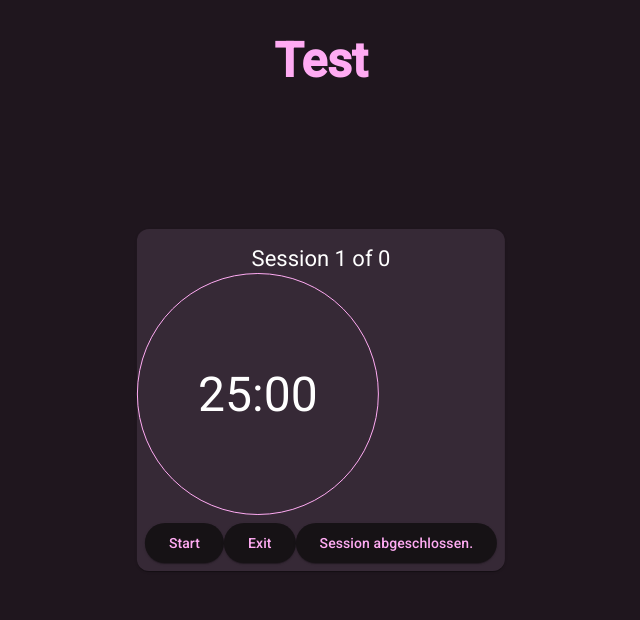
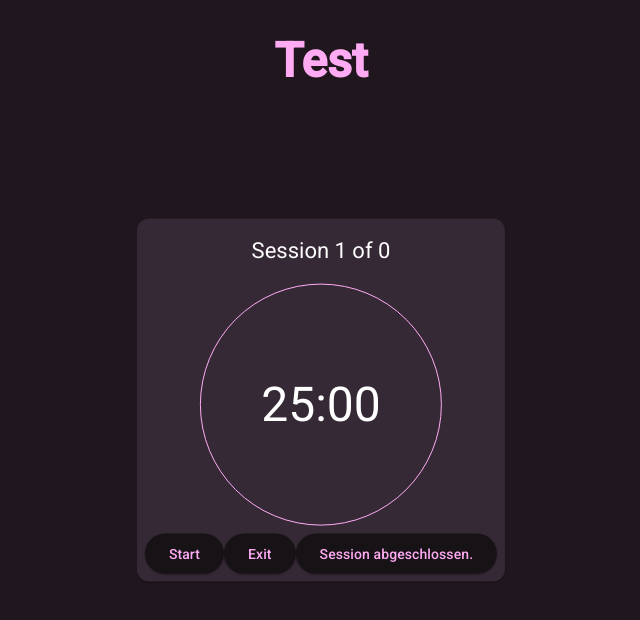
Before and after one commit to TySuvion/akademiplan-webapp, an Angular app: page /studysession in a window 1280 px wide. Shown: the top 620 px of the page, without its empty margins (319-959 px from the left). Built offline with nearby package versions, Linux system fonts and the light colour scheme; sample sign-in values are in the browser's storage.

Commit message:
timer is centered again

```diff
--- a/src/app/studysession/studysession.component.css
+++ b/src/app/studysession/studysession.component.css
@@ -24,6 +24,7 @@ h1 {
   justify-content: center;
   font-size: 3em;
   text-align: center;
+  align-items: center;
   position: fixed;
   top: 50%;
   left: 50%;
@@ -40,11 +41,15 @@ h1 {
   align-items: center;
   justify-content: center;
   aspect-ratio: 1;
+  position: relative;
+  top: 50%;
+  left: 50%;
+  transform: translate(-50%);
 }
 
-button,
 mat-card-header {
   display: flex;
   justify-content: center;
   align-items: center;
+  padding: 5%;
 }
```
